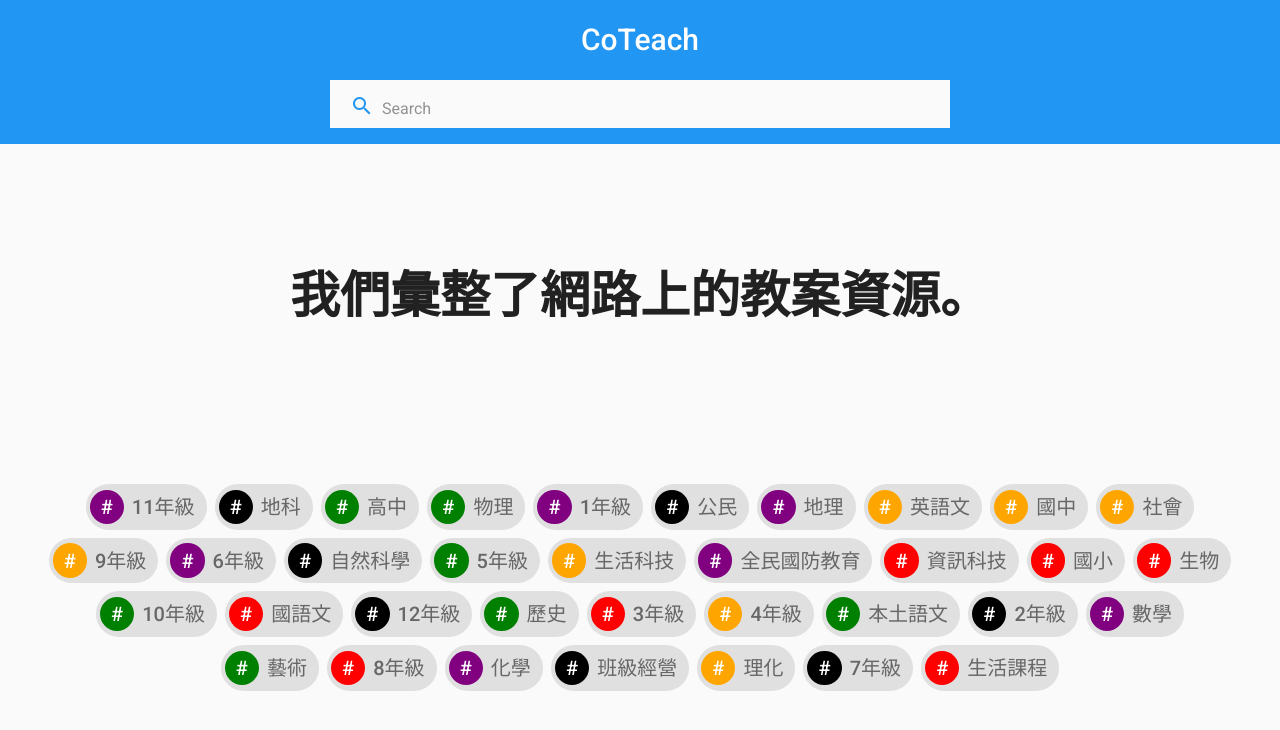
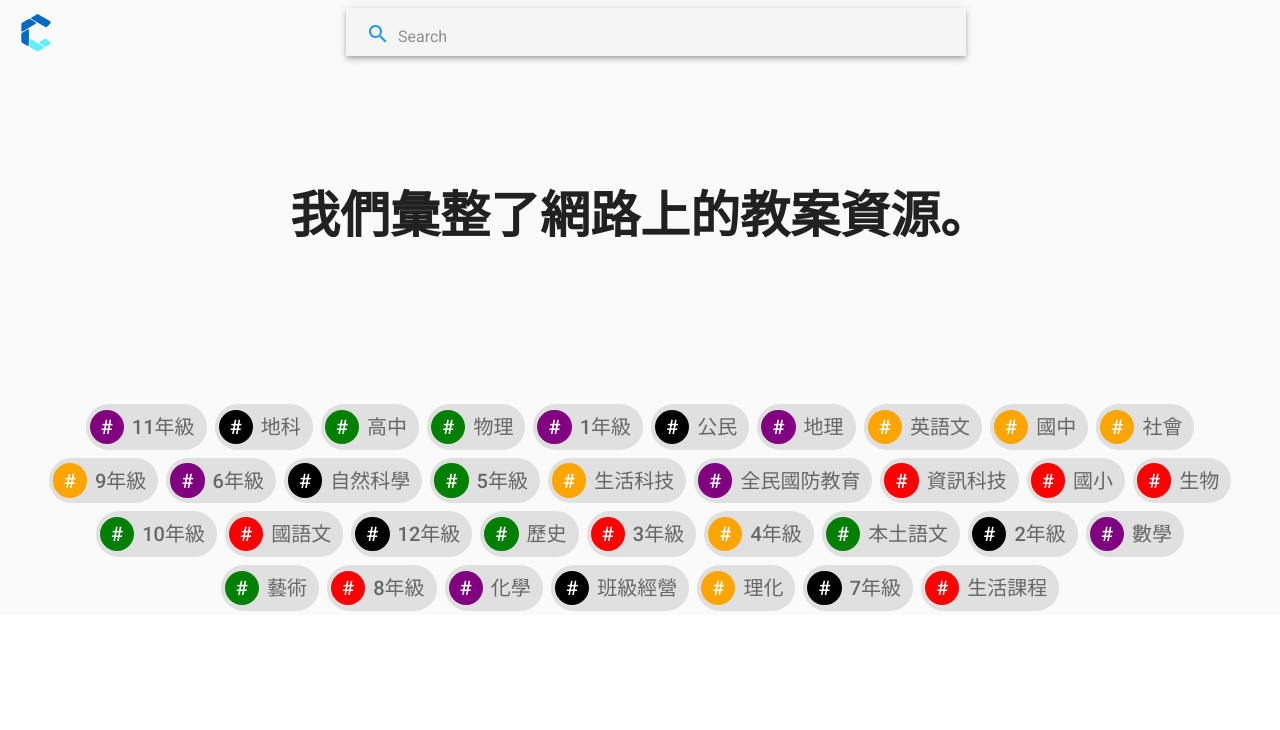
Before and after one commit to coteach/web, an Angular app: page / in a window 1280 px wide. Shown: the top 730 px of the page. Built offline with nearby package versions, Linux system fonts and the light colour scheme.

Commit message:
style: new web and handset mode

```diff
--- /dev/null
+++ b/src/app/app.component.html
@@ -0,0 +1,3 @@
+<body class="light-theme" [ngClass]="{'web' : isWeb | async, 'handset': !(isWeb | async)}">
+  <router-outlet></router-outlet>
+</body>
--- a/src/app/app.component.ts
+++ b/src/app/app.component.ts
@@ -1,7 +1,30 @@
+import { BreakpointObserver, Breakpoints } from '@angular/cdk/layout';
 import { Component } from '@angular/core';
+import { MatIconRegistry } from '@angular/material/icon';
+import { DomSanitizer } from '@angular/platform-browser';
+import { Router } from '@angular/router';
+import { Observable } from 'rxjs';
+import { map, shareReplay } from 'rxjs/operators';
 
 @Component({
   selector: 'app-root',
-  template: '<router-outlet></router-outlet>',
+  templateUrl: './app.component.html',
 })
-export class AppComponent { }
+export class AppComponent {
+  constructor(
+    private breakpointObserver: BreakpointObserver,
+    private iconRegistry: MatIconRegistry,
+    private router: Router,
+    private sanitizer: DomSanitizer,
+  ) {
+    iconRegistry.addSvgIcon(
+      'logo',
+      sanitizer.bypassSecurityTrustResourceUrl('assets/logo.svg'));
+  }
+
+  isWeb: Observable<boolean> = this.breakpointObserver.observe(Breakpoints.Web)
+    .pipe(
+      map(result => result.matches),
+      shareReplay()
+    );
+}
--- a/src/app/scaffold/scaffold.component.html
+++ b/src/app/scaffold/scaffold.component.html
@@ -1,13 +1,11 @@
-<mat-toolbar color="primary">
-  <mat-toolbar-row>
-    <div class="home-button">
-      <button mat-button>CoTeach</button>
-    </div>
-  </mat-toolbar-row>
+<mat-toolbar>
+  <div class="home-button">
+    <button mat-icon-button>
+      <mat-icon svgIcon="logo"></mat-icon>
+    </button>
+  </div>
 
-  <mat-toolbar-row>
-    <searchbar [(keyword)]="keyword" (search)="searchPlan()"></searchbar>
-  </mat-toolbar-row>
+  <searchbar [(keyword)]="keyword" (search)="searchPlan()"></searchbar>
 </mat-toolbar>
 
 <router-outlet></router-outlet>
--- a/src/app/scaffold/scaffold.component.scss
+++ b/src/app/scaffold/scaffold.component.scss
@@ -1,18 +1,24 @@
+$sidenav-max-width: 330px;
+
 .mat-toolbar {
-
-  .mat-toolbar-row {
-    justify-content: center;
-  }
+  background-color: transparent;
 
   padding: 8px;
   z-index: 1;
 
   .home-button {
-    height: 100%;
+    margin-left: 8px;
+    width: $sidenav-max-width;
 
-    .mat-button {
-      height: 100%;
-      font-size: 1.5em;
+    .mat-icon {
+      width: 40px;
+      height: 40px;
     }
   }
 }
+
+:host-context(.handset) {
+  .home-button {
+    display: none;
+  }
+}
--- a/src/app/searchbar/searchbar.component.html
+++ b/src/app/searchbar/searchbar.component.html
@@ -1,6 +1,7 @@
 <mat-form-field appearance="outline" class="mini hidden-line">
     <button mat-icon-button color="primary" matPrefix>
-        <mat-icon>search</mat-icon>
+        <mat-icon web>search</mat-icon>
+        <mat-icon handset svgIcon="logo"></mat-icon>
     </button>
 
     <input matInput placeholder="Search" [(ngModel)]="keyword" (input)="emitKeyword()" (keyup.enter)="emitSearch()">
--- a/src/app/searchbar/searchbar.component.scss
+++ b/src/app/searchbar/searchbar.component.scss
@@ -4,9 +4,13 @@ $background: map-get($light-theme, background);
 $foreground: map-get($light-theme, foreground);
 
 :host {
+    @include mat-elevation(4);
+
     font-size: 16px;
     height: 48px;
-    width: 620px;
+    max-width: 620px;
+    min-width: 300px;
+    width: 100%;
 
     .mat-form-field {
         margin-top: 6px;
@@ -15,6 +19,18 @@ $foreground: map-get($light-theme, foreground);
 }
 
 :host-context(.light-theme) {
-    background-color: map-get($background, background);
+    background-color: map-get($background, app-bar);
     color: map-get($foreground, text);
 }
+
+:host-context(.web) {
+    [handset] {
+        display: none;
+    }
+}
+
+:host-context(.handset) {
+    [web] {
+        display: none;
+    }
+}
--- a/src/app/searching/searching.component.scss
+++ b/src/app/searching/searching.component.scss
@@ -1,4 +1,7 @@
-:host {
-    display: flex;
-    justify-content: center;
+$sidenav-max-width: calc(330px + 8px);
+
+:host-context(.web) {
+    * {
+        margin-left: $sidenav-max-width;
+    }
 }
--- a/src/index.html
+++ b/src/index.html
@@ -14,8 +14,6 @@
   <link href="https://fonts.googleapis.com/icon?family=Material+Icons" rel="stylesheet">
 </head>
 
-<body class="light-theme">
-  <app-root></app-root>
-</body>
+<app-root></app-root>
 
 </html>
```
Also changed, not shown: src/assets/logo.svg (added).
